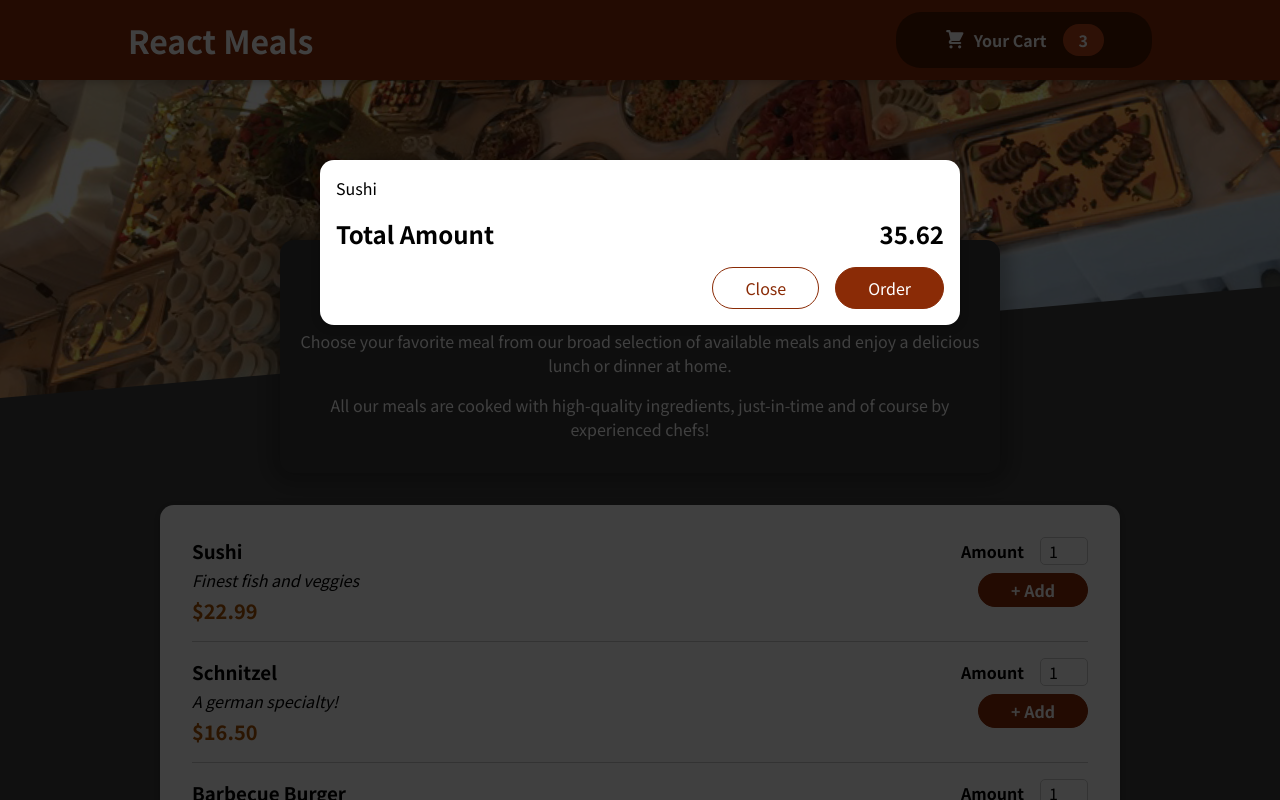
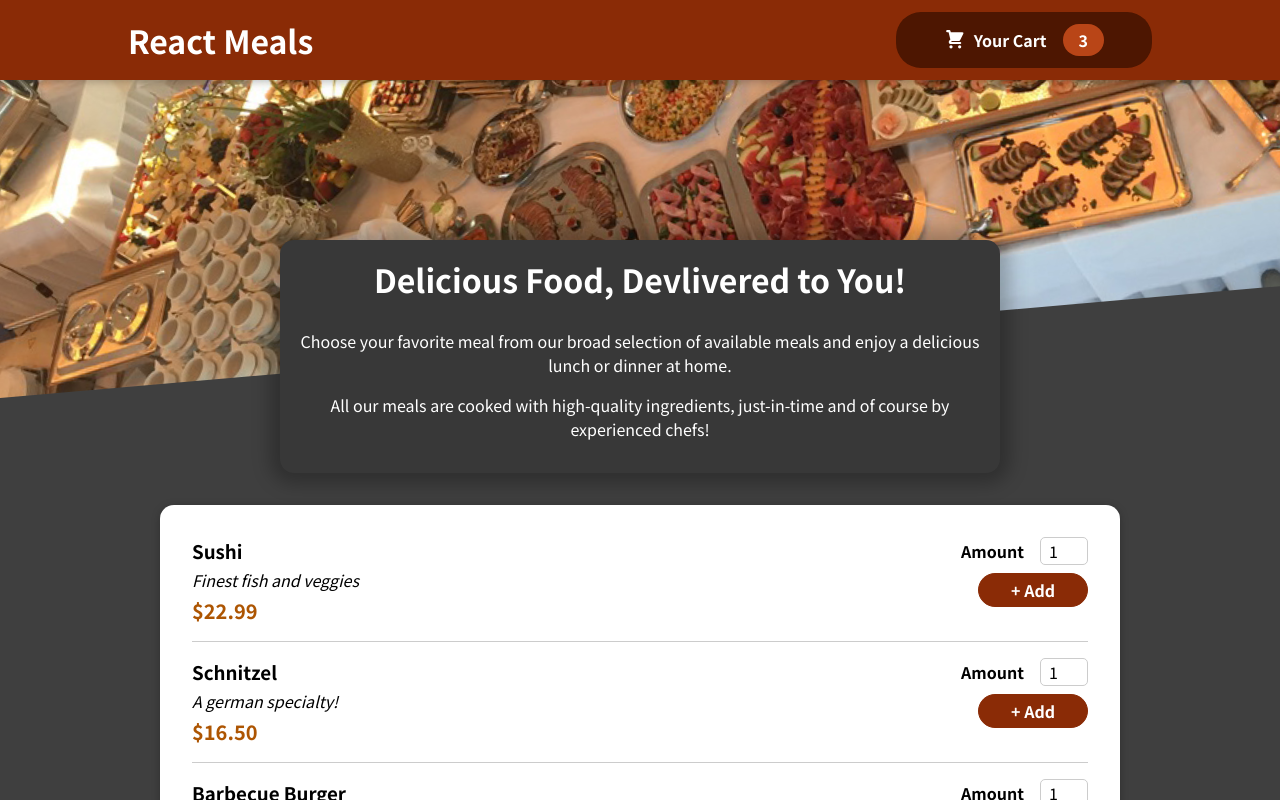
Before and after one commit to aether1231/react, a React (Create React App) app: page / in a window 1280 px wide. Shown: the top 800 px of the page. Built offline with nearby package versions, Linux system fonts and the light colour scheme.

Commit message:
Section 11 Lecture 141: Managing Cart and Modal State

```diff
--- a/src/App.js
+++ b/src/App.js
@@ -1,13 +1,22 @@
-import React, { Fragment } from "react";
+import React, { Fragment, useState } from "react";
 import Header from "./components/Layout/Header";
 import Meals from "./components/Meals/Meals";
 import Cart from "./components/Cart/Cart";
 
 function App() {
+  const [cartIsShown, setCartIsShown] = useState(false);
+
+  const showCartHandler = () => {
+    setCartIsShown(true);
+  };
+  const hideCartHandler = () => {
+    setCartIsShown(false);
+  };
+
   return (
     <Fragment>
-      <Cart />
-      <Header />
+      {cartIsShown && <Cart onHideCart={hideCartHandler} />}
+      <Header onShowCart={showCartHandler} />
       <main>
         <Meals />
       </main>
--- a/src/components/Cart/Cart.js
+++ b/src/components/Cart/Cart.js
@@ -11,14 +11,16 @@ const Cart = (props) => {
     </ul>
   );
   return (
-    <Modal>
+    <Modal onClose={props.onHideCart}>
       {cartItems}
       <div className={classes.total}>
         <span>Total Amount</span>
         <span>35.62</span>
       </div>
       <div className={classes.actions}>
-        <button className={classes["button--alt"]}>Close</button>
+        <button className={classes["button--alt"]} onClick={props.onHideCart}>
+          Close
+        </button>
         <button className={classes.button}>Order</button>
       </div>
     </Modal>
--- a/src/components/Layout/Header.js
+++ b/src/components/Layout/Header.js
@@ -8,7 +8,7 @@ const Header = (props) => {
     <Fragment>
       <header className={classes.header}>
         <h1>React Meals</h1>
-        <HeaderCartButton />
+        <HeaderCartButton onClick={props.onShowCart} />
       </header>
       <div className={classes["main-image"]}>
         <img src={mealsImage} alt="A table full of delicious food!" />
--- a/src/components/Layout/HeaderCartButton.js
+++ b/src/components/Layout/HeaderCartButton.js
@@ -4,7 +4,7 @@ import CartIcon from "../Cart/CartIcon";
 
 const HeaderCartButton = (props) => {
   return (
-    <button className={classes.button}>
+    <button className={classes.button} onClick={props.onClick}>
       <span className={classes.icon}>
         <CartIcon />
       </span>
--- a/src/components/UI/Modal.js
+++ b/src/components/UI/Modal.js
@@ -5,7 +5,7 @@ import classes from "./Modal.module.css";
 const portalElement = document.getElementById("overlays");
 
 const Backdrop = (props) => {
-  return <div className={classes.backdrop}></div>;
+  return <div className={classes.backdrop} onClick={props.onClose} />;
 };
 
 const ModalOverlay = (props) => {
@@ -19,7 +19,10 @@ const ModalOverlay = (props) => {
 const Modal = (props) => {
   return (
     <Fragment>
-      {ReactDOM.createPortal(<Backdrop />, portalElement)}
+      {ReactDOM.createPortal(
+        <Backdrop onClose={props.onClose} />,
+        portalElement
+      )}
       {ReactDOM.createPortal(
         <ModalOverlay>{props.children}</ModalOverlay>,
         portalElement
```
Also changed, not shown: 1 other file (tests, documents, lock files or other folders).
